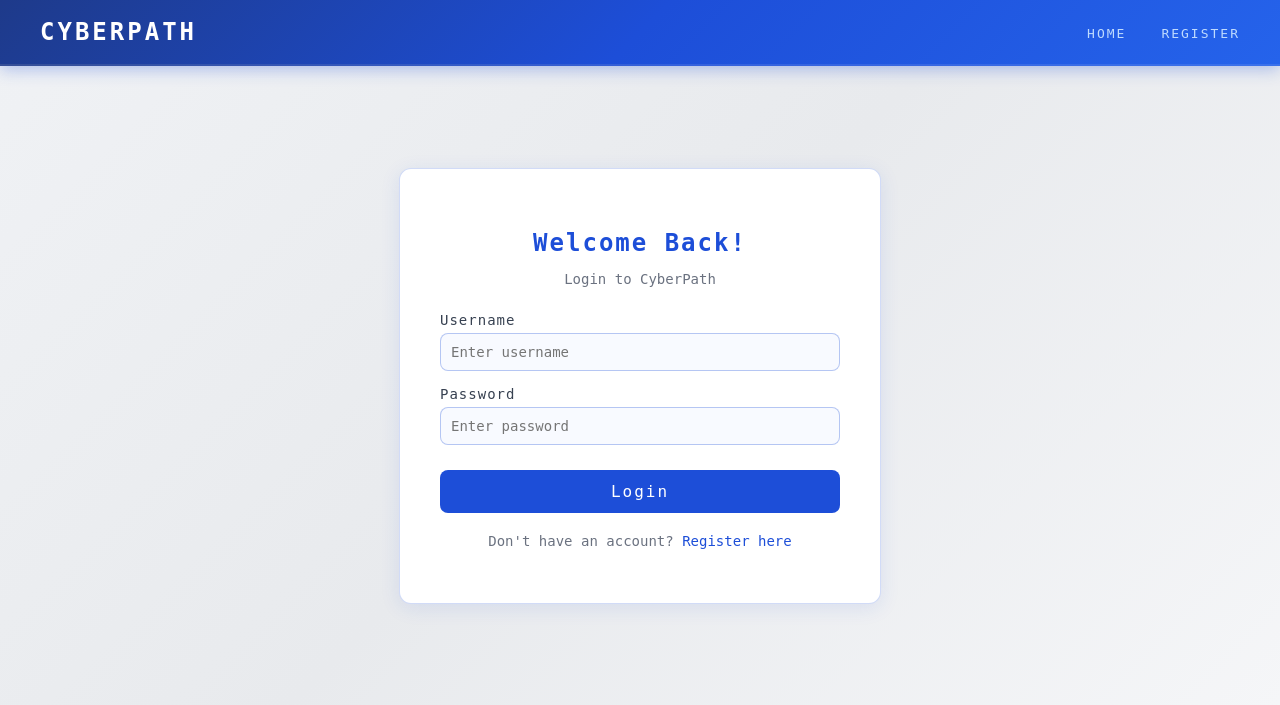
After one commit to jaysharma21-05/CyberPath-, a Flask app: page /login in a window 1280 px wide. The commit adds this page. Shown: the top 705 px of the page. Run offline with Flask 3, Linux system fonts and the light colour scheme.

Commit message:
Added login, register, dashboard with authentication

```diff
--- a/.dist/Frontend/index.html
+++ b/.dist/Frontend/index.html
@@ -17,7 +17,7 @@
         </ul>
     </nav>
 
-
+!
 
     <h1 id="mainTitle">Welcome to CyberPath</h1>
     <p id="subtitle" class="subtitle">Your Cybersecurity Learning Journey Starts Here</p>
--- a/Backend/Static/style.css
+++ b/Backend/Static/style.css
@@ -208,3 +208,154 @@ p {
     font-size: 13px;
     text-align: left;
 }
+/* ==================== */
+/* AUTH PAGES */
+/* ==================== */
+
+.auth-container {
+    display: flex;
+    justify-content: center;
+    align-items: center;
+    min-height: 80vh;
+}
+
+.auth-box {
+    background: #ffffff;
+    border: 1px solid rgba(29, 78, 216, 0.2);
+    border-radius: 12px;
+    padding: 40px;
+    width: 400px;
+    box-shadow: 0 4px 20px rgba(29, 78, 216, 0.1);
+    text-align: center;
+}
+
+.auth-box h2 {
+    color: #1d4ed8;
+    margin-bottom: 5px;
+}
+
+.auth-subtitle {
+    color: #6b7280;
+    font-size: 14px;
+    margin-bottom: 25px;
+}
+
+.form-group {
+    text-align: left;
+    margin-bottom: 15px;
+}
+
+.form-group label {
+    display: block;
+    color: #374151;
+    font-size: 14px;
+    margin-bottom: 5px;
+    letter-spacing: 1px;
+}
+
+.form-group input {
+    width: 100%;
+    padding: 10px;
+    border: 1px solid rgba(29, 78, 216, 0.3);
+    border-radius: 8px;
+    font-family: monospace;
+    font-size: 14px;
+    color: #374151;
+    background: #f8faff;
+    box-sizing: border-box;
+}
+
+.form-group input:focus {
+    outline: none;
+    border-color: #1d4ed8;
+}
+
+.auth-btn {
+    width: 100%;
+    padding: 12px;
+    background: #1d4ed8;
+    color: #ffffff;
+    border: none;
+    border-radius: 8px;
+    font-family: monospace;
+    font-size: 16px;
+    letter-spacing: 2px;
+    cursor: pointer;
+    transition: all 0.3s;
+    margin-top: 10px;
+}
+
+.auth-btn:hover {
+    background: #1e40af;
+}
+
+.auth-link {
+    margin-top: 20px;
+    font-size: 14px;
+    color: #6b7280;
+}
+
+.auth-link a {
+    color: #1d4ed8;
+    text-decoration: none;
+}
+.auth-link a:hover {
+    text-decoration: underline;
+}
+/* ==================== */
+/* DASHBOARD */
+/* ==================== */
+
+.dashboard-container {
+    max-width: 900px;
+    margin: 60px auto;
+    padding: 0 20px;
+    text-align: center;
+}
+
+.courses-grid {
+    display: grid;
+    grid-template-columns: repeat(2, 1fr);
+    gap: 20px;
+    margin-top: 30px;
+}
+
+.course-card {
+    background: #ffffff;
+    border: 1px solid rgba(29, 78, 216, 0.2);
+    border-radius: 12px;
+    padding: 25px;
+    text-align: left;
+    box-shadow: 0 4px 15px rgba(29, 78, 216, 0.08);
+    transition: all 0.3s;
+}
+
+.course-card:hover {
+    transform: translateY(-3px);
+    box-shadow: 0 8px 25px rgba(29, 78, 216, 0.15);
+}
+
+.course-card h3 {
+    color: #1d4ed8;
+    margin-bottom: 15px;
+    font-size: 16px;
+}
+
+.progress-bar {
+    background: #e5e7eb;
+    border-radius: 8px;
+    height: 25px;
+    overflow: hidden;
+}
+
+.progress {
+    background: linear-gradient(90deg, #1d4ed8, #3b82f6);
+    height: 100%;
+    border-radius: 8px;
+    color: white;
+    font-size: 12px;
+    display: flex;
+    align-items: center;
+    justify-content: center;
+    transition: width 0.5s ease;
+}
--- a/Backend/app.py
+++ b/Backend/app.py
@@ -1,18 +1,72 @@
-from flask import Flask, render_template
+from flask import Flask, render_template, request, redirect, url_for, session
+from flask_sqlalchemy import SQLAlchemy
+from werkzeug.security import generate_password_hash, check_password_hash
 
 app = Flask(__name__)
+app.secret_key = "cyberpath_secret_key"
+app.config['SQLALCHEMY_DATABASE_URI'] = 'sqlite:///users.db'
+db = SQLAlchemy(app)
+
+class User(db.Model):
+    id = db.Column(db.Integer, primary_key=True)
+    username = db.Column(db.String(150), unique=True, nullable=False)
+    password = db.Column(db.String(150), nullable=False)
+
+with app.app_context():
+    db.create_all()
+
+# ==================== #
+# ROUTES
+# ==================== #
 
 @app.route('/')
 def home():
     return render_template('index.html')
 
-@app.route('/about')
-def about():
-    return "About Page — Coming Soon!"
+@app.route('/register', methods=['GET', 'POST'])
+def register():
+    if request.method == 'POST':
+        username = request.form['username']
+        password = request.form['password']
 
-@app.route('/courses')
-def courses():
-    return "Courses Page — Coming Soon!"
+        existing_user = User.query.filter_by(username=username).first()
+        if existing_user:
+            return render_template('register.html', error="Username already exists!")
+
+        hashed_password = generate_password_hash(password)
+        new_user = User(username=username, password=hashed_password)
+        db.session.add(new_user)
+        db.session.commit()
+        return redirect(url_for('login'))
+
+    return render_template('register.html')
+
+@app.route('/login', methods=['GET', 'POST'])
+def login():
+    if request.method == 'POST':
+        username = request.form['username']
+        password = request.form['password']
+
+        user = User.query.filter_by(username=username).first()
+
+        if user and check_password_hash(user.password, password):
+            session['username'] = user.username
+            return redirect(url_for('dashboard'))
+        else:
+            return render_template('login.html', error="Invalid username or password!")
+
+    return render_template('login.html')  # ← Bahar hai if ke
+
+@app.route('/dashboard')  # ← Decorator hai
+def dashboard():          # ← Login ke bahar hai
+    if 'username' not in session:
+        return redirect(url_for('login'))
+    return render_template('dashboard.html')
+
+@app.route('/logout')
+def logout():
+    session.clear()
+    return redirect(url_for('home'))
 
 if __name__ == '__main__':
     app.run(debug=True)
--- /dev/null
+++ b/Backend/templates/login.html
@@ -0,0 +1,47 @@
+<!DOCTYPE html>
+<html lang="en">
+<head>
+    <meta charset="UTF-8">
+    <meta name="viewport" content="width=device-width, initial-scale=1.0">
+    <title>Login — CyberPath</title>
+    <link rel="stylesheet" href="{{ url_for('static', filename='style.css') }}">
+</head>
+<body>
+
+    <nav class="navbar">
+        <div class="nav-logo">CyberPath</div>
+        <ul class="nav-links">
+            <li><a href="/">HOME</a></li>
+            <li><a href="/register">REGISTER</a></li>
+        </ul>
+    </nav>
+
+    <div class="auth-container">
+        <div class="auth-box">
+            <h2>Welcome Back!</h2>
+            <p class="auth-subtitle">Login to CyberPath</p>
+
+            {% if error %}
+            <p class="error-msg">⚠️ {{ error }}</p>
+            {% endif %}
+
+            <form action="/login" method="POST">
+                <div class="form-group">
+                    <label>Username</label>
+                    <input type="text" name="username" placeholder="Enter username" required>
+                </div>
+                <div class="form-group">
+                    <label>Password</label>
+                    <input type="password" name="password" placeholder="Enter password" required>
+                </div>
+                <button type="submit" class="auth-btn">Login</button>
+            </form>
+
+            <p class="auth-link">Don't have an account?
+                <a href="/register">Register here</a>
+            </p>
+        </div>
+    </div>
+
+</body>
+</html>
```
Also changed, not shown: Backend/templates/dashboard.html (added, +57 -0 lines), Backend/templates/register.html (added, +43 -0 lines), Backend/instance/users.db (added), instance/users.db (added).
